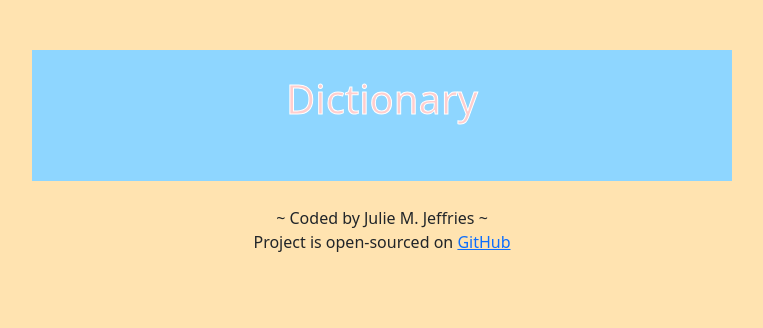
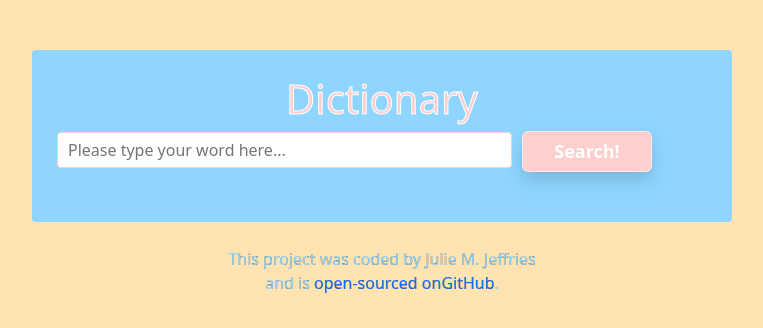
Before and after one commit to juliemeta/dictionary, a React (Vite) app in the folder dictionary/: page / in a window 1280 px wide. Shown: the top 328 px of the page, without its empty margins (258-1021 px from the left). Built offline with nearby package versions, Linux system fonts and the light colour scheme.

Commit message:
Added search form

```diff
--- a/dictionary/src/App.css
+++ b/dictionary/src/App.css
@@ -3,4 +3,15 @@
   margin: 50px auto 25px;
   background: #8ed6ff;
   padding: 25px 10px 50px 10px;
+  border-radius: 4px;
 }
+
+.App a {
+  text-decoration: none;
+}
+
+.App footer {
+  color: #8ed6ff;
+
+  -webkit-text-stroke: 0.1px rgb(0, 0, 0);
+}
--- a/dictionary/src/App.jsx
+++ b/dictionary/src/App.jsx
@@ -11,10 +11,13 @@ export default function App() {
         </main>
       </div>
       <footer className="text-center">
-        <div>~ Coded by Julie M. Jeffries ~</div>
+        <div>This project was coded by Julie M. Jeffries</div>
         <div>
-          Project is open-sourced on{" "}
-          <a href="https://github.com/juliemeta/dictionary">GitHub</a>
+          and is{" "}
+          <a href="https://github.com/juliemeta/dictionary">
+            open-sourced onGitHub
+          </a>
+          .
         </div>
       </footer>
     </div>
--- a/dictionary/src/Dictionary.css
+++ b/dictionary/src/Dictionary.css
@@ -2,3 +2,30 @@
   color: #ffcece;
   -webkit-text-stroke: 1px rgb(255, 255, 255);
 }
+
+.search-form {
+  padding: 0 15px;
+}
+
+.search-bar {
+  width: 70%;
+  padding: 5px 10px;
+  border: 1px solid #ffcece;
+  border-radius: 4px;
+}
+
+.search-button {
+  background: #ffcece;
+  color: #ffffff;
+  font-size: large;
+  font-weight: 600;
+  width: 20%;
+  margin-left: 10px;
+  border: 1.5px dotted #ffffff;
+}
+
+.search-button:hover {
+  background: #ffcaca;
+  color: #ffffff;
+  border: 1.5px dotted #fff0f0;
+}
--- a/dictionary/src/Dictionary.jsx
+++ b/dictionary/src/Dictionary.jsx
@@ -2,9 +2,22 @@ import React from "react";
 import "./Dictionary.css";
 
 export default function Dictionary() {
+  function search(event) {
+    event.preventDefault();
+    alert("Seaching");
+  }
+
   return (
     <div className="Dictionary">
       <h1 className="text-center">Dictionary</h1>
+      <form className="search-form" onSubmit={search}>
+        <input
+          className="search-bar"
+          type="search"
+          placeholder="Please type your word here..."
+        />
+        <button className="btn search-button shadow">Search!</button>
+      </form>
     </div>
   );
 }
```
